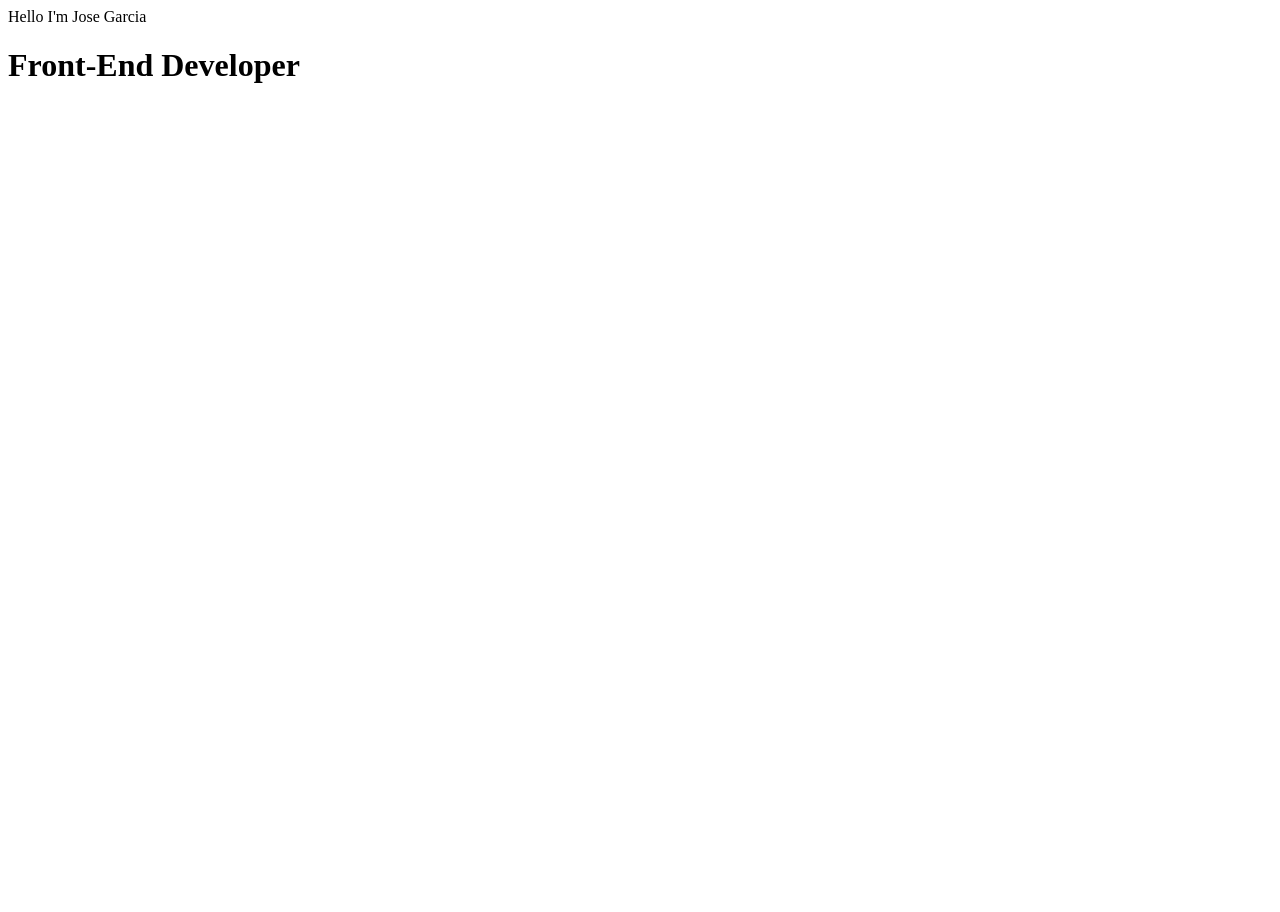
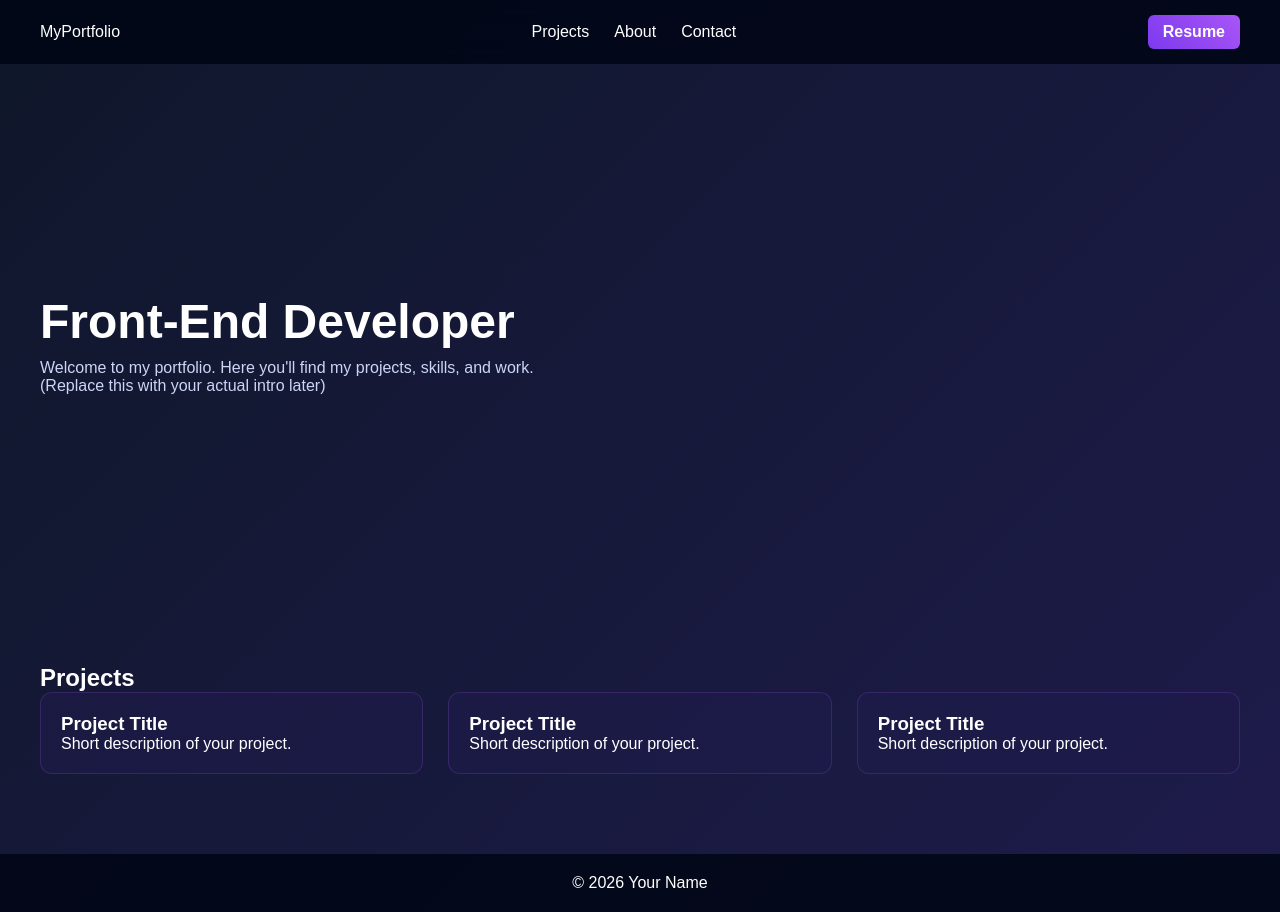
Before and after one commit to josega92B/Github--Portfolio, a plain HTML site: page Portfolio Webpage/web/index.html in a window 1280 px wide. Before the commit the page ends 800 px from the top, so only its background shows below. Drawn offline with Linux system fonts and the light colour scheme.

Commit message:
Finished portfolio

```diff
--- a/Portfolio Webpage/web/index.html
+++ b/Portfolio Webpage/web/index.html
@@ -1,25 +1,71 @@
 <!DOCTYPE html>
-
 <html>
     <head>
-        <title>HomePage</title>
+        <title>Portfolio</title>
         <meta charset="UTF-8">
         <meta name="viewport" content="width=device-width, initial-scale=1.0">
-        <style>
-            </style>
+        <link rel="stylesheet" href="styles.css">
+
     </head>
 
     <body>
-        <div class="Container">
-            <header>Hello I'm Jose Garcia</header>
-            <h1> Front-End Developer</h1><!-- gonna make this into a border on the left side-->
 
-        <nav></nav>
-        <!-- need to figure out what to add for content -->
-                <!-- links to personal projects here -->
+        <!-- NAVBAR -->
+        <div class="navbar">
+            <div class="logo">MyPortfolio</div>
+
+            <div class="nav-links">
+                <a href="projects.html">Projects</a>
+                <a href="about.html">About</a>
+                <a href="contact.html">Contact</a>
+            </div>
+
+            <!-- KEEP THIS LINK FOR YOUR RESUME -->
+            <a href="#" class="resume-btn">Resume</a>
         </div>
 
+        <!-- HERO SECTION -->
+        <section class="hero">
+            <h1>Front-End Developer</h1>
+            <p>
+                Welcome to my portfolio. Here you'll find my projects, skills, and work.
+                (Replace this with your actual intro later)
+            </p>
+        </section>
 
-        <footer><!-- gonna add links here for contacts linkin/ etc. --></footer>
+        <!-- PROJECTS -->
+        <section class="projects">
+            <h2>Projects</h2>
+
+            <div class="project-grid">
+
+                <!-- PROJECT PLACEHOLDER -->
+                <div class="project-card">
+                    <h3>Project Title</h3>
+                    <p>Short description of your project.</p>
+                    <a href="#">View Project</a>
+                </div>
+
+                <div class="project-card">
+                    <h3>Project Title</h3>
+                    <p>Short description of your project.</p>
+                    <a href="#">View Project</a>
+                </div>
+
+                <div class="project-card">
+                    <h3>Project Title</h3>
+                    <p>Short description of your project.</p>
+                    <a href="#">View Project</a>
+                </div>
+
+            </div>
+        </section>
+
+        <!-- FOOTER -->
+        <footer>
+            <p>© 2026 Your Name</p>
+            <!-- Add LinkedIn / GitHub links here -->
+        </footer>
+
     </body>
 </html>
--- /dev/null
+++ b/Portfolio Webpage/web/styles.css
@@ -0,0 +1,174 @@
+
+* {
+    margin: 0;
+    padding: 0;
+    box-sizing: border-box;
+    font-family: Arial, sans-serif;
+}
+
+body {
+    background: linear-gradient(135deg, #0f172a, #1e1b4b);
+    color: white;
+}
+
+/* NAVBAR */
+.navbar {
+    display: flex;
+    justify-content: space-between;
+    align-items: center;
+    padding: 15px 40px;
+    background-color: rgba(2, 6, 23, 0.9);
+    backdrop-filter: blur(10px);
+}
+
+.nav-links {
+    display: flex;
+    gap: 25px;
+}
+
+.nav-links a {
+    color: white;
+    text-decoration: none;
+    position: relative;
+    transition: 0.3s;
+}
+
+.nav-links a::after {
+    content: "";
+    position: absolute;
+    width: 0%;
+    height: 2px;
+    bottom: -5px;
+    left: 0;
+    background-color: #a855f7;
+    transition: 0.3s;
+}
+
+.nav-links a:hover::after {
+    width: 100%;
+}
+
+.nav-links a:hover {
+    color: #c084fc;
+}
+
+/* RESUME BUTTON */
+.resume-btn {
+    background: linear-gradient(45deg, #7c3aed, #a855f7);
+    padding: 8px 15px;
+    border-radius: 6px;
+    color: white;
+    text-decoration: none;
+    font-weight: bold;
+    transition: 0.3s;
+}
+
+.resume-btn:hover {
+    transform: translateY(-2px);
+    box-shadow: 0 0 15px rgba(168, 85, 247, 0.6);
+}
+
+/* HERO */
+.hero {
+    height: 70vh;
+    display: flex;
+    flex-direction: column;
+    justify-content: center;
+    padding: 40px;
+}
+
+.hero h1 {
+    font-size: 3rem;
+    margin-bottom: 10px;
+}
+
+.hero p {
+    color: #cbd5f5;
+    max-width: 500px;
+}
+
+/* PROJECTS */
+.projects {
+    padding: 40px;
+}
+
+.project-grid {
+    display: grid;
+    grid-template-columns: repeat(auto-fit, minmax(250px, 1fr));
+    gap: 25px;
+}
+
+/* PROJECT CARD */
+.project-card {
+    background: rgba(30, 27, 75, 0.6);
+    border: 1px solid rgba(168, 85, 247, 0.2);
+    padding: 20px;
+    border-radius: 12px;
+    transition: 0.3s;
+    position: relative;
+    overflow: hidden;
+}
+
+.project-card:hover {
+    transform: translateY(-8px) scale(1.02);
+    box-shadow: 0 0 25px rgba(168, 85, 247, 0.4);
+}
+
+.project-card::after {
+    content: "";
+    position: absolute;
+    inset: 0;
+    background: rgba(15, 23, 42, 0.6);
+    opacity: 0;
+    transition: 0.3s;
+}
+
+.project-card:hover::after {
+    opacity: 1;
+}
+
+.project-card a {
+    position: absolute;
+    top: 50%;
+    left: 50%;
+    transform: translate(-50%, -40%);
+    color: #c084fc;
+    text-decoration: none;
+    font-weight: bold;
+    opacity: 0;
+    transition: 0.3s;
+    z-index: 2;
+}
+
+.project-card:hover a {
+    opacity: 1;
+    transform: translate(-50%, -50%);
+}
+
+.project-card a::after {
+    content: "";
+    position: absolute;
+    left: 0;
+    bottom: -3px;
+    width: 0%;
+    height: 2px;
+    background-color: #a855f7;
+    transition: 0.3s;
+}
+
+.project-card a:hover::after {
+    width: 100%;
+}
+
+.project-card a:hover {
+    color: #e9d5ff;
+    text-shadow: 0 0 10px rgba(168, 85, 247, 0.9);
+}
+
+/* FOOTER */
+footer {
+    padding: 20px;
+    text-align: center;
+    background-color: rgba(2, 6, 23, 0.9);
+    margin-top: 40px;
+}
```
Also changed, not shown: Portfolio Webpage/web/about.html (added, +38 -0 lines), Portfolio Webpage/web/contact.html (added, +33 -0 lines), Portfolio Webpage/web/projects.html (added, +43 -0 lines).
